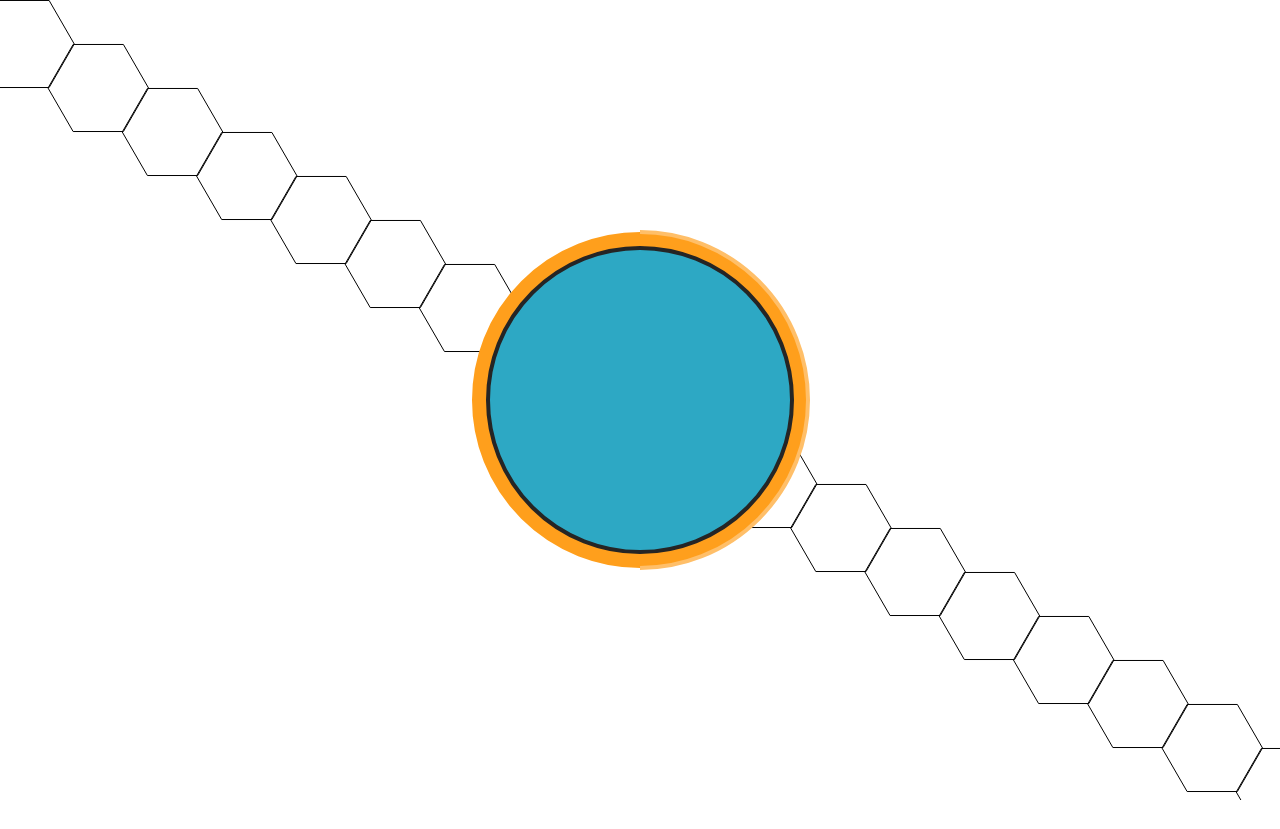
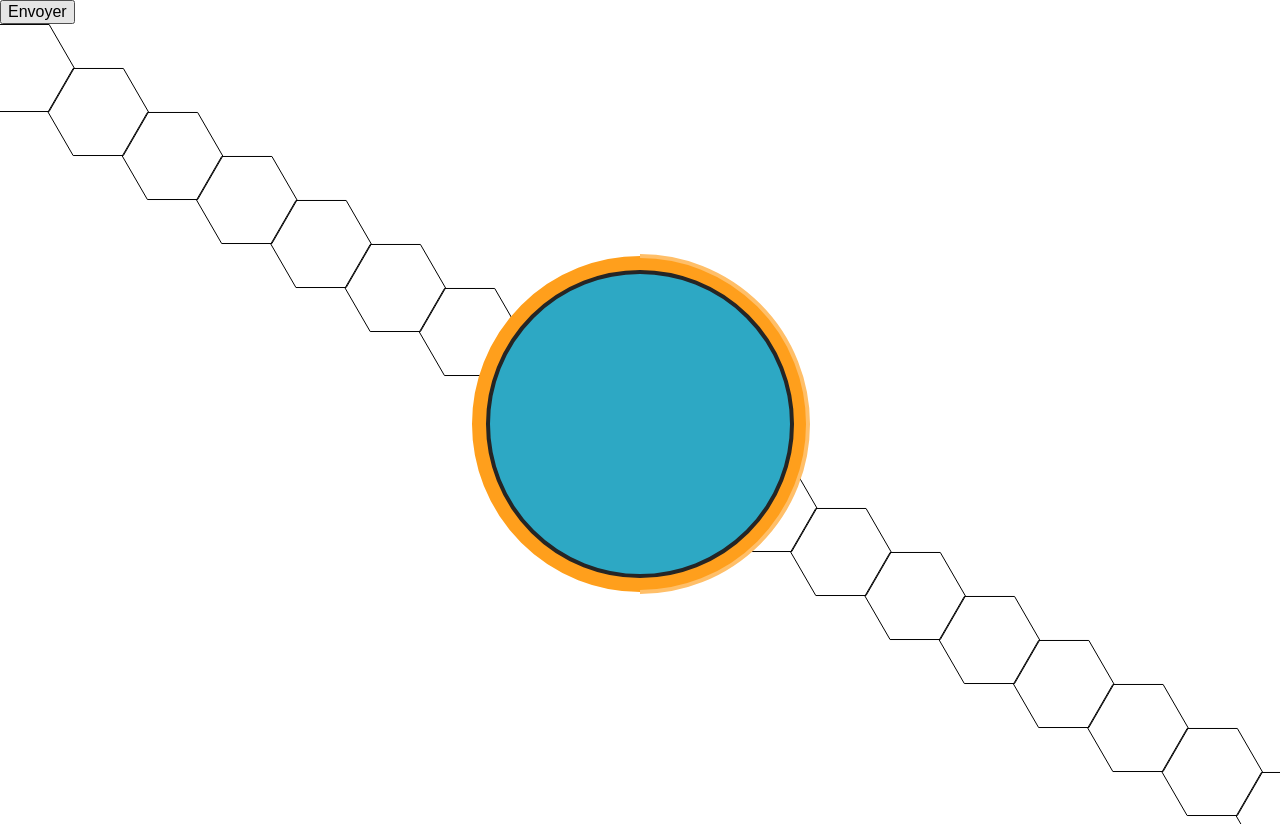
Before and after one commit to Midarius/Web-Projects, a plain HTML site: page index.html in a window 1280 px wide. Before the commit the page ends 804 px from the top, so only its background shows below. Drawn offline with Linux system fonts and the light colour scheme.

Commit message:
Updated index.html

```diff
--- a/index.html
+++ b/index.html
@@ -12,6 +12,11 @@
     </head>
     <body>
 
+        <form action="post">
+
+
+            <input type="submit" value="Envoyer">
+        </form>
 
         <script src="js/main.js"></script>
     </body>
```
